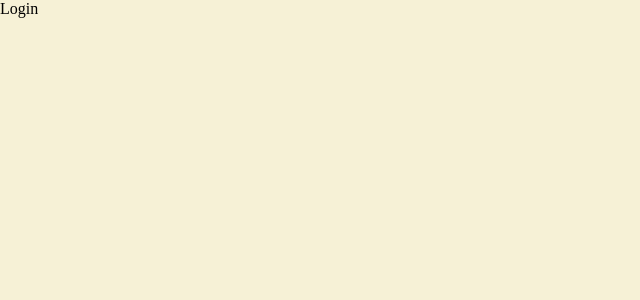
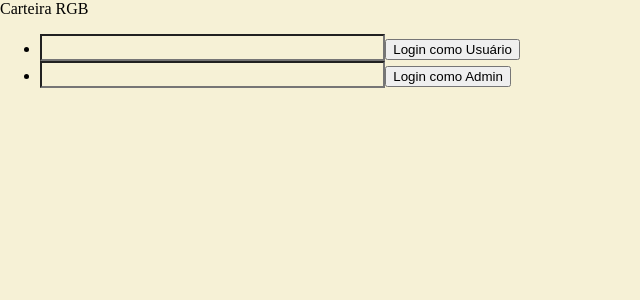
Before and after one commit to cirofalsarella/RGB-wallet, a React (Create React App) app in the folder Front/: page / in a window 1280 px wide. Shown: the top 300 px of the page, without its empty margins (0-640 px from the left). Built offline with nearby package versions, Linux system fonts and the light colour scheme.

Commit message:
front sem css login

```diff
--- a/Front/src/Componentes/Menu.js
+++ b/Front/src/Componentes/Menu.js
@@ -1,4 +1,4 @@
-import React, { useState } from 'react';
+import React from 'react';
 import { Link } from 'react-router-dom';
 import api from '../services/api';
 
--- a/Front/src/pages/Login/index.js
+++ b/Front/src/pages/Login/index.js
@@ -1,11 +1,52 @@
-import React from 'react';
-import './styles.css';
+import React, { useState, useEffect } from 'react';
 import { Link } from 'react-router-dom';
 
+import RGB_sol from '../../assets/RGB_sol.png'
+import ICMC_logo from '../../assets/ICMC_logo.png'
+
+import './styles.css';
+
 export default function Login() {
+
+    const [user_name, setUserName] = useState('');
+    const [password, setPassword] = useState('');
+
+
+    function loginUser(){
+        console.log(user_name);
+    }
+
+    function loginAdmin(){
+        console.log(password);
+    }
+
     return (
         <div>
-            Login
+            <div className="main-content">
+
+                <div className="">Carteira RGB</div>
+
+                <ul className="login-form">
+                    <li>
+                        <input
+                            className="text-box"
+                            value={ user_name }
+                            onChange={ e => setUserName(e.target.value) } />
+                        <button onClick={ loginUser } >Login como Usuário</button>
+                    </li>
+                    <li>
+                        <input
+                            className="text-box"
+                            value={ password }
+                            onChange={ e => setPassword(e.target.value) } />
+                        <button onClick={ loginAdmin } >Login como Admin</button>
+                    </li>
+                </ul>
+
+            </div>
+
+            <div className="side-bar"></div>
+
         </div>
     )
 }
```
